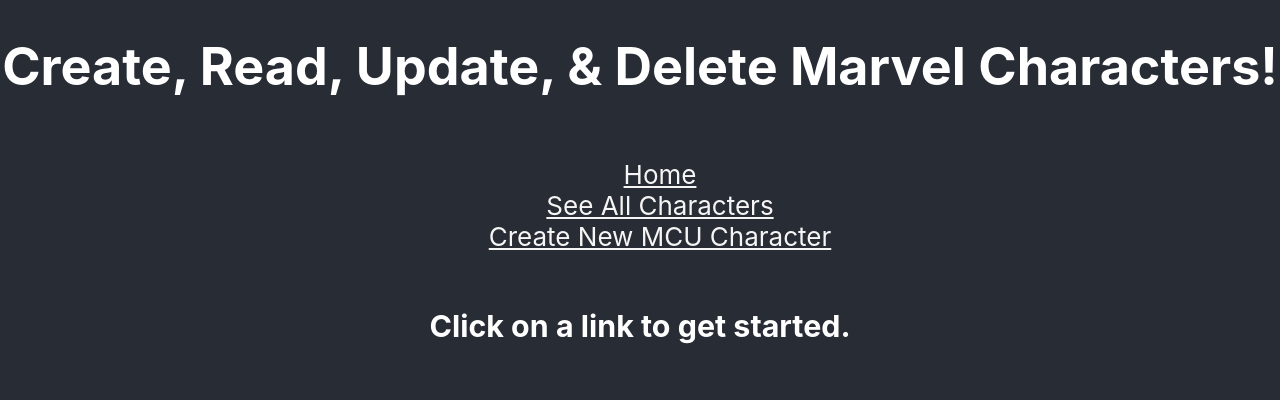
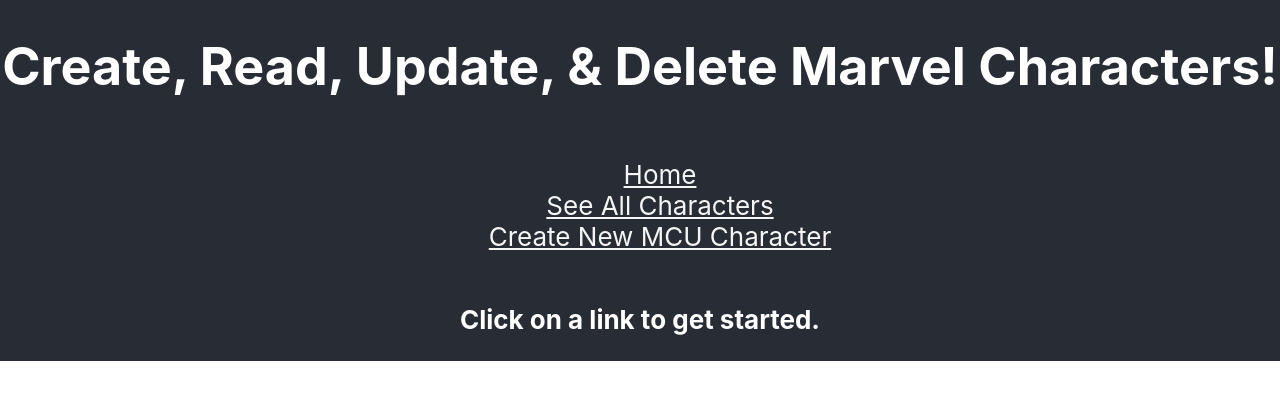
Before and after one commit to davisnatalie/MCU-front-end, a React (Create React App) app: page / in a window 1280 px wide. Shown: the top 400 px of the page. Built offline with nearby package versions, Linux system fonts and the light colour scheme; no server answers.

Commit message:
Update App.css update font-size

```diff
--- a/src/App.css
+++ b/src/App.css
@@ -16,7 +16,6 @@
 
 header {
   background-color: #282c34;
-  min-height: 100vh;
   display: flex;
   flex-direction: column;
   align-items: center;
@@ -26,7 +25,7 @@ header {
 }
 
 h3 {
-height: 75vh;
+font-size: calc(10px + 2vmin);
 }
 
 li {
@@ -35,7 +34,7 @@ li {
 
 p {
   justify-content: center;
-  font-size: 50vh;
+  font-size: calc(2vmin);
   color: white;
 }
 
```
